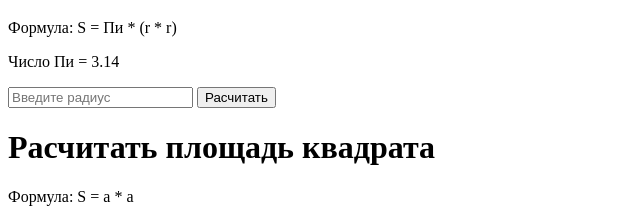
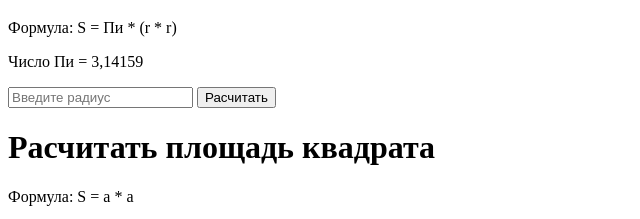
Before and after one commit to EfBrake1/area_simple_figures, a plain HTML site: page index.html in a window 1280 px wide. Shown: the part 196-415 px from the top of the page, 0-640 px from the left. Drawn offline with Linux system fonts and the light colour scheme.

Commit message:
update number PI
update

```diff
--- a/index.html
+++ b/index.html
@@ -18,7 +18,7 @@
     <div>
         <h1>Расчитать площадь круга</h1>
         <p>Формула: S = Пи * (r * r)</p>
-        <p>Число Пи = 3.14</p>
+        <p>Число Пи = 3,14159</p>
         <input type="number" class="num3" placeholder="Введите радиус">
         <button class="check1">Расчитать</button>
     </div>
```
